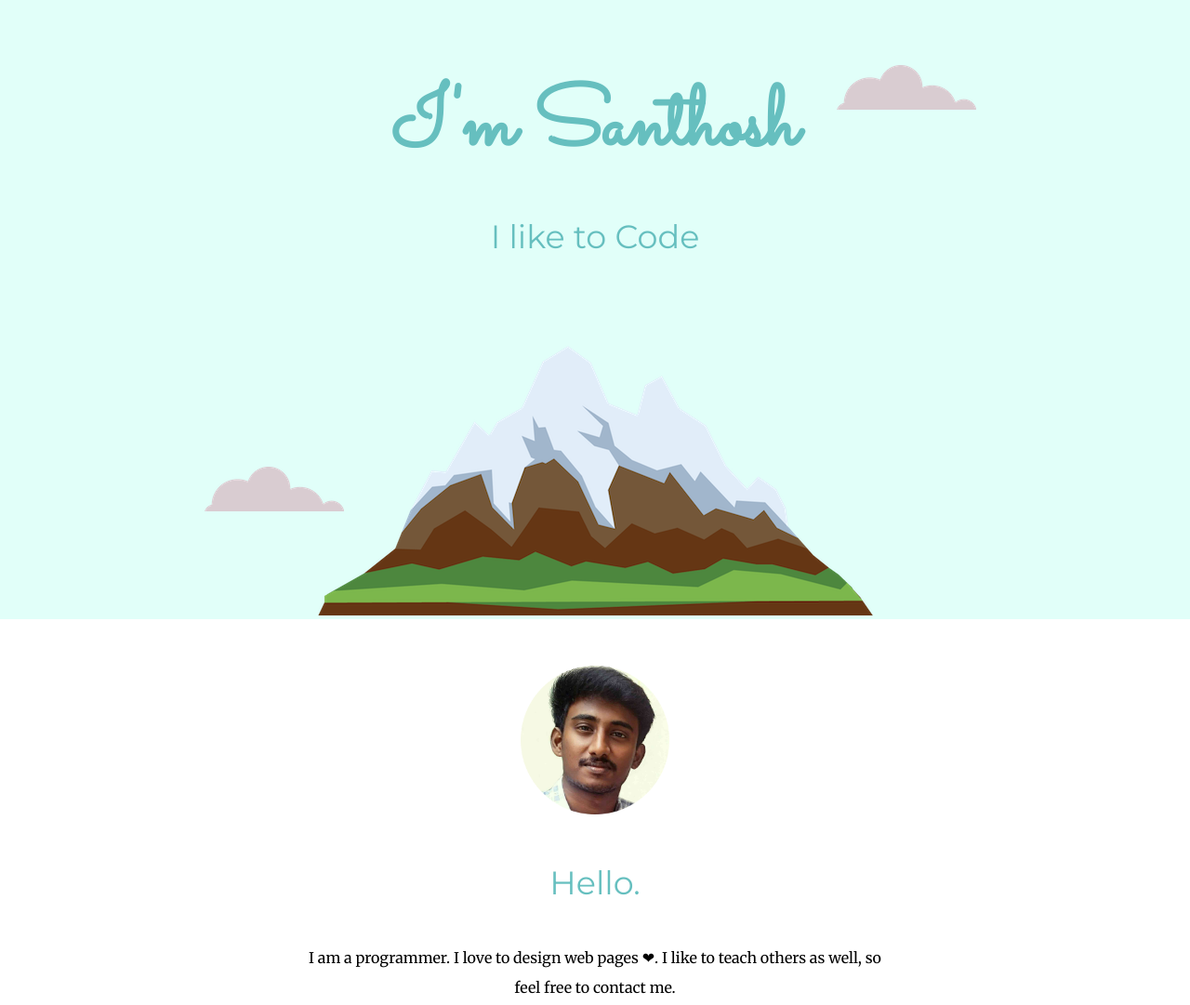
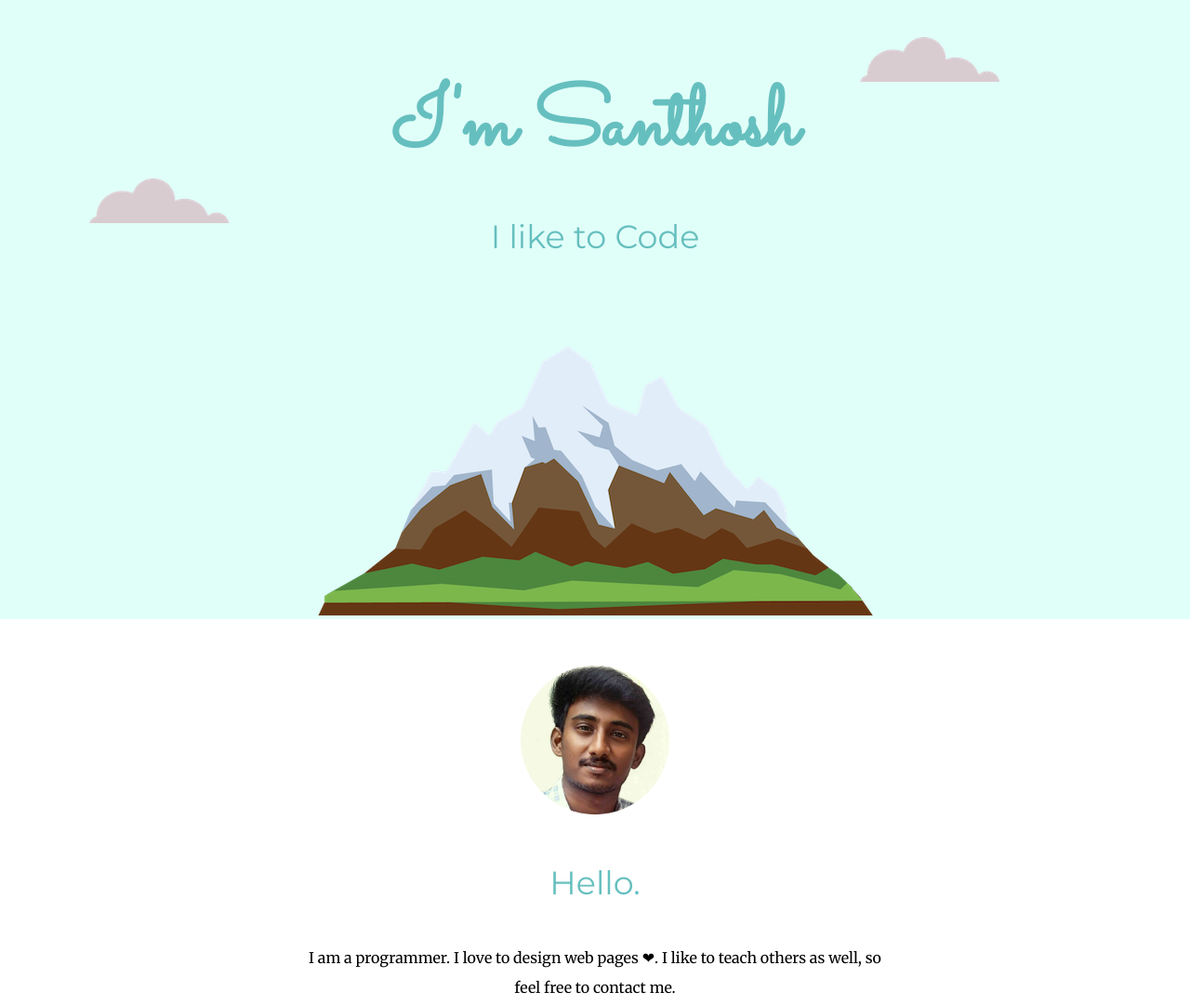
Before and after one commit to SantyStrange/MyInfo, a plain HTML site: page index.html in a window 1280 px wide. Shown: the top 1081 px of the page at 93% size. Drawn offline with Linux system fonts and the light colour scheme.

Commit message:
Update styles.css

```diff
--- a/css/styles.css
+++ b/css/styles.css
@@ -6,13 +6,13 @@ body{
 }
 .cloud1{
     position: absolute;
-    right:230px;
-    top:70px;
+    right:16%;
+    top:5%;
 }
 .cloud2{
     position: absolute;
-    left:220px;
-    bottom:250px;
+    left:6rem;
+    top:12rem;
 }
 h1{
     font-family: 'Sacramento', cursive;
```
